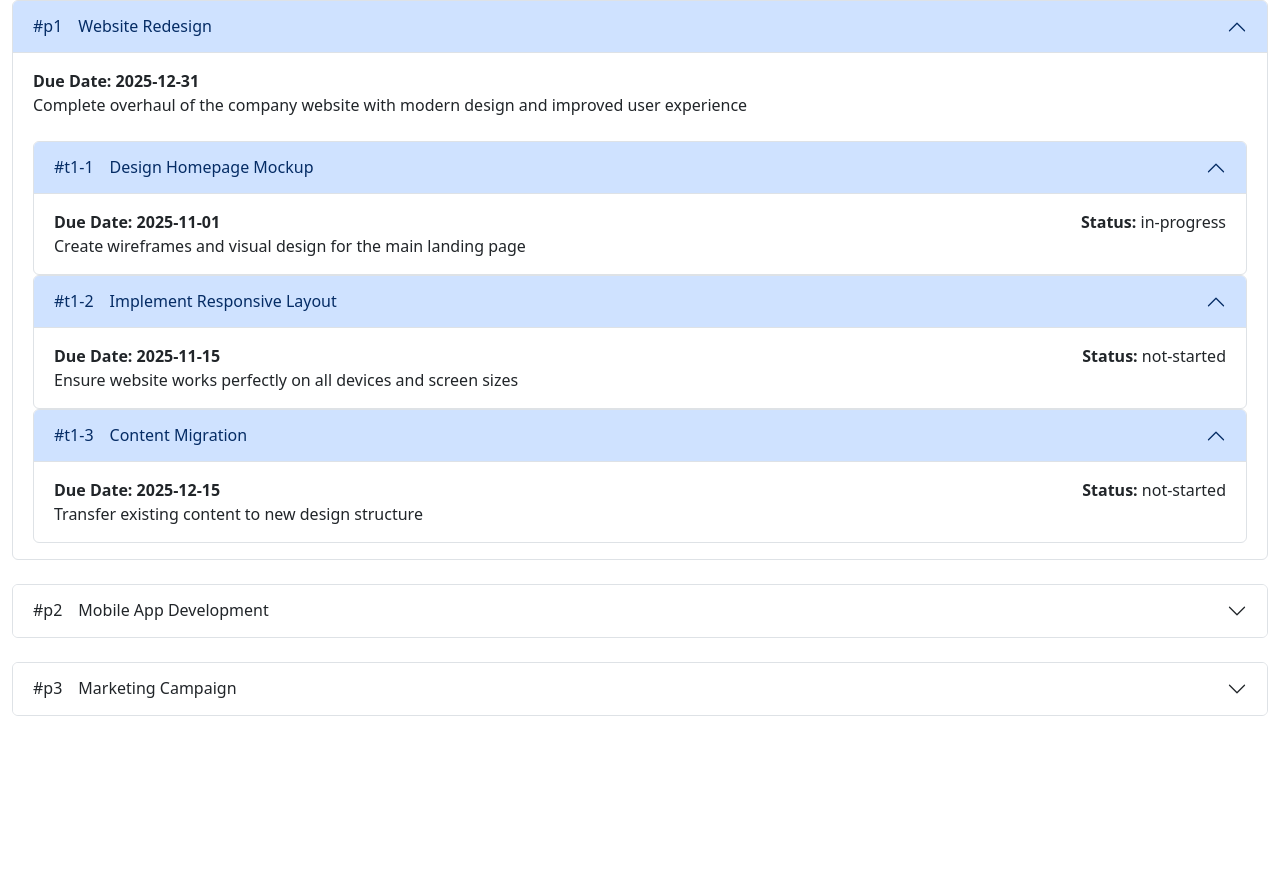
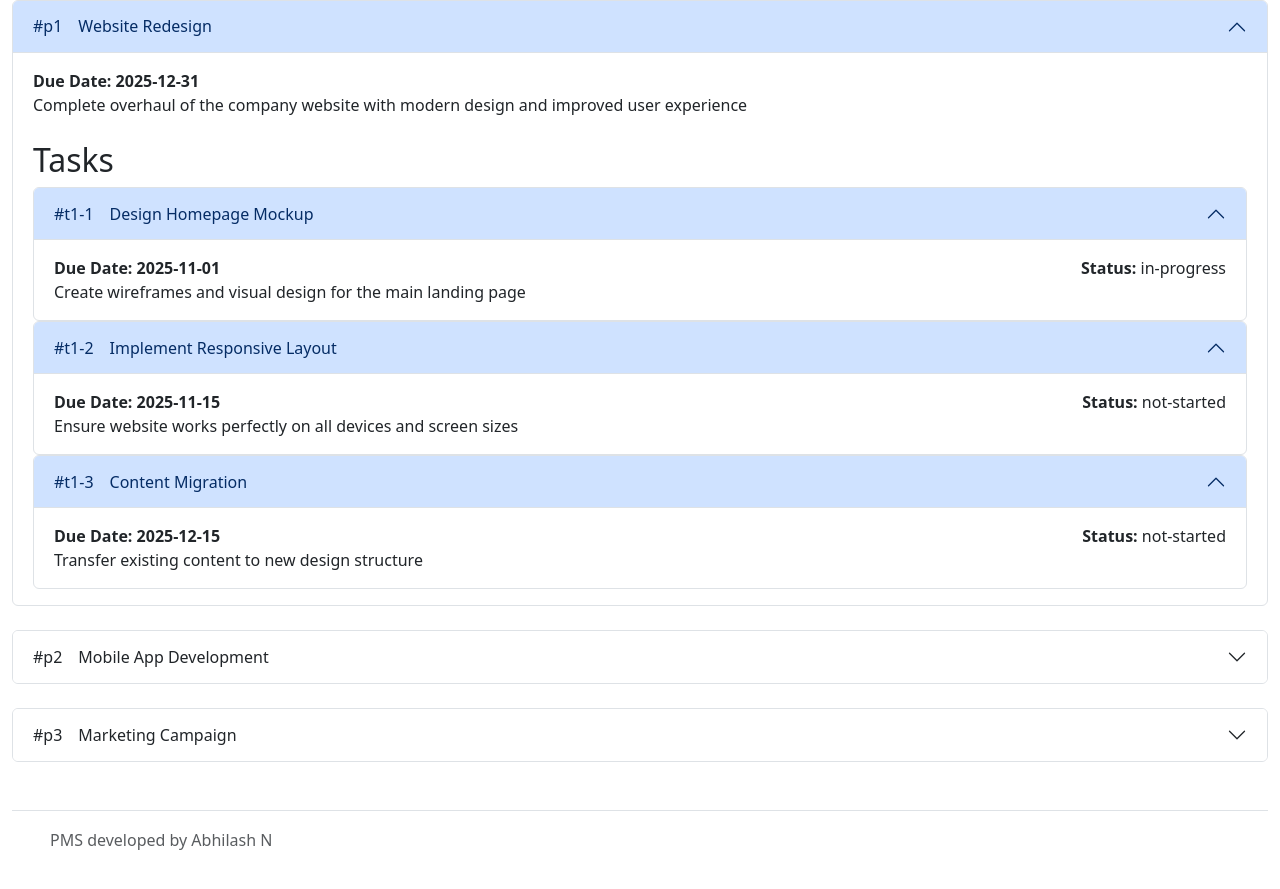
Before and after one commit to abhilashlegend/pms, a React (Vite) app: page / in a window 1280 px wide. Shown: the part 177-1066 px from the top of the page. Before the commit the page ends 893 px from the top, so only its background shows below. Built offline with nearby package versions, Linux system fonts and the light colour scheme.

Commit message:
Added footer

```diff
--- a/src/App.jsx
+++ b/src/App.jsx
@@ -1,4 +1,5 @@
 
+import Footer from "./components/Footer";
 import Header from "./components/Header";
 import Projects from "./components/Projects";
 
@@ -7,6 +8,7 @@
     <>
       <Header />
       <Projects />
+      <Footer />
     </>
   );
 }
--- /dev/null
+++ b/src/components/Footer.jsx
@@ -0,0 +1,27 @@
+export default function Footer() {
+    return (
+        <div className="container-fluid mt-5">
+            <footer className="d-flex flex-wrap justify-content-between align-items-center py-3 my-4 border-top">
+                <div className="col-md-4 d-flex align-items-center">
+                    <a href="/" className="mb-3 me-2 mb-md-0 text-body-secondary text-decoration-none lh-1" aria-label="Bootstrap"> <svg class="bi" width="30" height="24" aria-hidden="true"></svg>
+                    </a>
+                    <span className="mb-3 mb-md-0 text-body-secondary">PMS developed by Abhilash N</span>
+                </div>
+                <ul className="nav col-md-4 justify-content-end list-unstyled d-flex">
+                    <li className="ms-3">
+                        <a className="text-body-secondary" href="#" aria-label="Instagram">
+                            <svg className="bi" width="24" height="24" aria-hidden="true">
+                            </svg>
+                        </a>
+                    </li>
+                    <li className="ms-3">
+                        <a className="text-body-secondary" href="#" aria-label="Facebook">
+                            <svg className="bi" width="24" height="24">
+                            </svg>
+                        </a>
+                    </li>
+                </ul>
+            </footer>
+        </div>
+    )
+}
--- a/src/components/ProjectAccordian.jsx
+++ b/src/components/ProjectAccordian.jsx
@@ -15,6 +15,7 @@
           {projectData.description}
           <div className="row mt-4">
                 <div className="col-md-12">
+                  <h2>Tasks</h2>
                   { (projectData.tasks || []).map(task => {
                     return (
                       <TaskAccordian key={task.id} taskData={task} />
```
